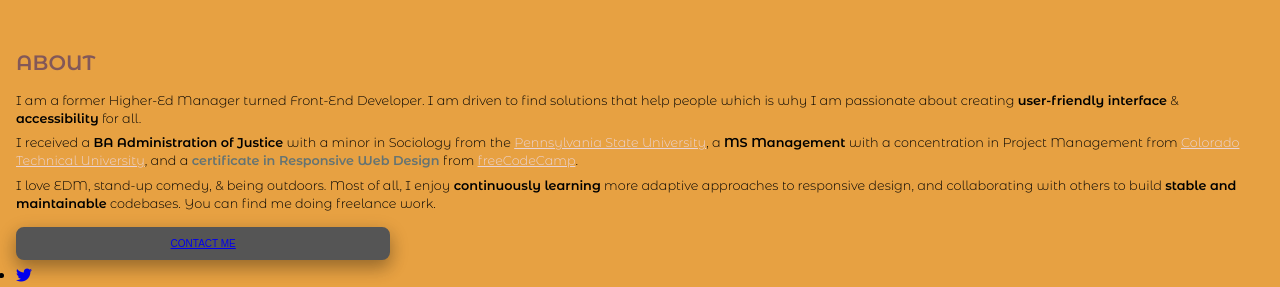
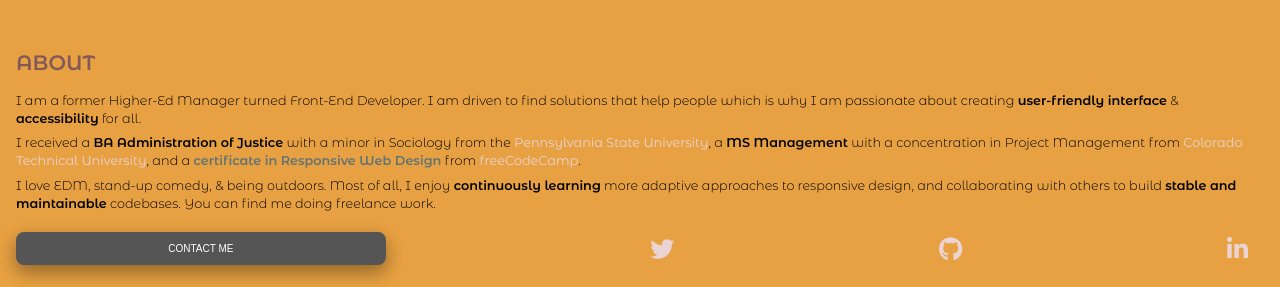
Before and after one commit to dcc5235/Dany_Personal_Portfolio, a website: page index.html in a window 1280 px wide. Shown: the part 448-735 px from the top of the page. Drawn offline with Linux system fonts and the light colour scheme.

Commit message:
add links and hover style

```diff
--- a/css/style.css
+++ b/css/style.css
@@ -18,7 +18,12 @@ img {
   width: 100%; }
 
 .text--pink {
-  color: #ebd4d4; }
+  text-decoration: none;
+  color: #ebd4d4;
+  font-weight: 400; }
+  .text--pink:hover {
+    color: #555;
+    background-color: #ebd4d4; }
 
 .link--cert {
   text-decoration: none;
@@ -28,7 +33,8 @@ img {
     background-color: #ebd4d4; }
 
 .btn {
-  margin: 0.7rem 0 0.3rem 0;
+  display: inline-block;
+  margin: 1rem 0 1.3rem 0;
   width: 30%;
   padding: 9px 6px;
   font-size: 10px;
@@ -39,7 +45,15 @@ img {
   cursor: pointer;
   border-radius: 8px;
   border: 2px solid #555;
-  box-shadow: 0 8px 1rem rgba(0, 0, 0, 0.2), 0 6px 20px 0 rgba(0, 0, 0, 0.19); }
+  box-shadow: 0 8px 1rem rgba(0, 0, 0, 0.2), 0 6px 20px 0 rgba(0, 0, 0, 0.19);
+  transition: 0.5s; }
+  .btn:hover {
+    background-color: #835858;
+    color: #fff0f0;
+    border: 2px solid #835858; }
+  .btn--grey {
+    text-decoration: none;
+    color: #fff; }
 
 .btn--pink {
   margin-top: 1rem;
@@ -54,6 +68,13 @@ img {
   justify-content: center;
   flex-direction: column;
   margin: 1rem; }
+  .about__links--social {
+    display: flex;
+    justify-content: space-between;
+    align-items: center;
+    list-style: none;
+    text-decoration: none;
+    margin: 0 1rem 0 0; }
   .about__title {
     font-size: 1.3rem;
     font-weight: 600;
@@ -64,6 +85,13 @@ img {
     font-size: 0.8rem;
     font-weight: 300;
     margin: 0.2rem 0; }
+
+.fab {
+  font-size: 1.5rem;
+  color: #ebd4d4;
+  transition: 0.5s; }
+  .fab:hover {
+    color: #637373; }
 
 .blog {
   display: flex;
@@ -141,10 +169,14 @@ img {
   justify-content: center;
   padding: 1rem;
   font-size: 0.5rem;
-  color: #fff0f0;
   font-weight: 600;
   text-transform: uppercase;
   color: #835858; }
+
+.header__links {
+  display: flex;
+  justify-content: center;
+  align-items: center; }
 
 .header__container {
   max-height: 100%;
@@ -159,7 +191,7 @@ img {
     width: 35%;
     height: auto;
     position: absolute;
-    bottom: 39rem;
+    top: 7rem;
     right: 1rem;
     transform: translate(-6%, -8%);
     border-radius: 50%;
@@ -169,8 +201,8 @@ img {
     color: #fff;
     font-size: 1.7rem;
     position: absolute;
-    top: 14rem;
-    right: 1rem; }
+    top: 16rem;
+    right: 2rem; }
   .header__container--text {
     margin-top: 10px;
     width: 84%;
@@ -179,8 +211,8 @@ img {
     text-align: right;
     color: #555;
     position: absolute;
-    top: 16rem;
-    right: 1rem; }
+    top: 18rem;
+    right: 2rem; }
 
 .container {
   max-width: 120rem;
```
